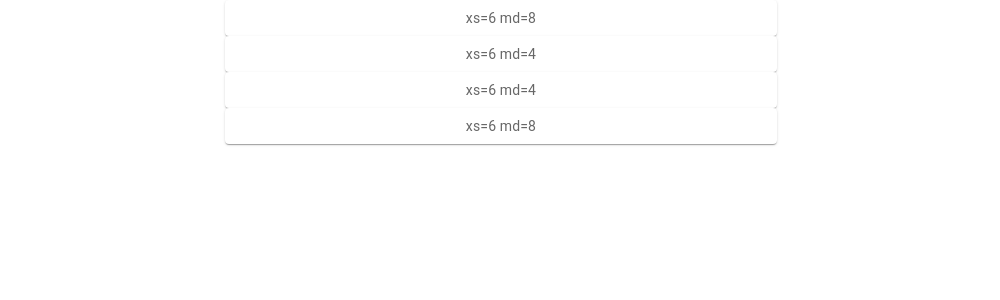
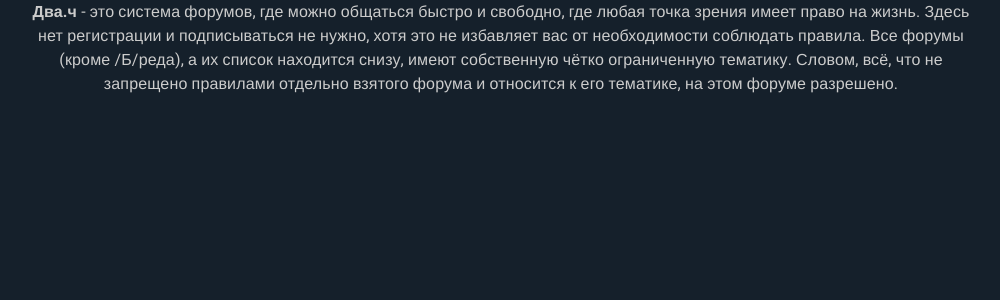
Before and after one commit to Dandillo/3ch, a React (Create React App) app: page / in a window 1280 px wide. Shown: the top 300 px of the page, without its empty margins (139-1139 px from the left). Built offline with nearby package versions, Linux system fonts and the light colour scheme; a web font is replaced by a local one.

Commit message:
Добавил текст, жду лого

```diff
--- a/package.json
+++ b/package.json
@@ -5,6 +5,7 @@
   "dependencies": {
     "@emotion/react": "^11.10.6",
     "@emotion/styled": "^11.10.6",
+    "@fontsource/roboto": "^4.5.8",
     "@mui/material": "^5.11.13",
     "@testing-library/jest-dom": "^5.16.5",
     "@testing-library/react": "^13.4.0",
--- a/src/components/Home.jsx
+++ b/src/components/Home.jsx
@@ -1,36 +1,37 @@
 import React, { Component } from "react";
-import { styled } from '@mui/material/styles';
-import Paper from '@mui/material/Paper';
+import { styled } from "@mui/material/styles";
+import Paper from "@mui/material/Paper";
 import { Link } from "react-router-dom";
-import Card from '@mui/material/Card';
-import Button from '@mui/material/Button';
-import Container from '@mui/material/Container';
-import Grid from '@mui/material/Grid';
+import Card from "@mui/material/Card";
+import Button from "@mui/material/Button";
+import Container from "@mui/material/Container";
+import Grid from "@mui/material/Grid";
+import { Typography } from "@mui/material";
+import { Box } from "@mui/system";
 
 const MainScreen = function () {
-    const Item = styled(Paper)(({ theme }) => ({
-        backgroundColor: theme.palette.mode === 'dark' ? '#1A2027' : '#fff',
-        ...theme.typography.body2,
-        padding: theme.spacing(1),
-        textAlign: 'center',
-        color: theme.palette.text.secondary,
-      }));
+  const Item = styled(Paper)(({ theme }) => ({
+    backgroundColor: theme.palette.mode === "dark" ? "#1A2027" : "#fff",
+    ...theme.typography.body2,
+    padding: theme.spacing(1),
+    textAlign: "center",
+    color: theme.palette.text.secondary,
+  }));
   return (
     <>
-            <Grid  spacing={2}>
-    <Grid xs={6} md={8}>
-        <Item>xs=6 md=8</Item>
-    </Grid>
-    <Grid xs={6} md={4}>
-        <Item>xs=6 md=4</Item>
-    </Grid>
-    <Grid xs={6} md={4}>
-        <Item>xs=6 md=4</Item>
-    </Grid>
-    <Grid xs={6} md={8}>
-        <Item>xs=6 md=8</Item>
-    </Grid>
-    </Grid>
+
+
+      <Box sx={{maxWidth:'940px'}}>
+        <Typography align='center' variant="body1" gutterBottom sx={{color:'#cccccc'}}>
+          <strong>Два.ч</strong> - это система форумов, где можно общаться быстро и свободно, где
+          любая точка зрения имеет право на жизнь. Здесь нет регистрации и
+          подписываться не нужно, хотя это не избавляет вас от необходимости
+          соблюдать правила. Все форумы (кроме /Б/реда), а их список находится
+          снизу, имеют собственную чётко ограниченную тематику. Словом, всё, что
+          не запрещено правилами отдельно взятого форума и относится к его
+          тематике, на этом форуме разрешено.
+        </Typography>
+      </Box>
     </>
   );
 };
--- a/src/components/Layout.jsx
+++ b/src/components/Layout.jsx
@@ -5,7 +5,7 @@
 
 const Layout = (props) => {
   return (
-    <Container maxWidth="sm">
+    <Container sx={{display:'flex',flexDirection:'column',alignItems:'center'}}>
         <Outlet />
     </Container>
   );
--- a/src/index.css
+++ b/src/index.css
@@ -1,3 +1,4 @@
+
 body {
   margin: 0;
   font-family: -apple-system, BlinkMacSystemFont, 'Segoe UI', 'Roboto', 'Oxygen',
@@ -5,6 +6,8 @@
     sans-serif;
   -webkit-font-smoothing: antialiased;
   -moz-osx-font-smoothing: grayscale;
+  background-color: #15202b;
+
 }
 
 code {
--- a/src/index.js
+++ b/src/index.js
@@ -3,7 +3,11 @@
 import App from './App';
 import reportWebVitals from './reportWebVitals';
 import { BrowserRouter } from 'react-router-dom';
-import './index.css'
+import './index.css';
+import '@fontsource/roboto/300.css';
+import '@fontsource/roboto/400.css';
+import '@fontsource/roboto/500.css';
+import '@fontsource/roboto/700.css';
 const root = ReactDOM.createRoot(document.getElementById('root'));
 root.render(
   <React.StrictMode>
```
